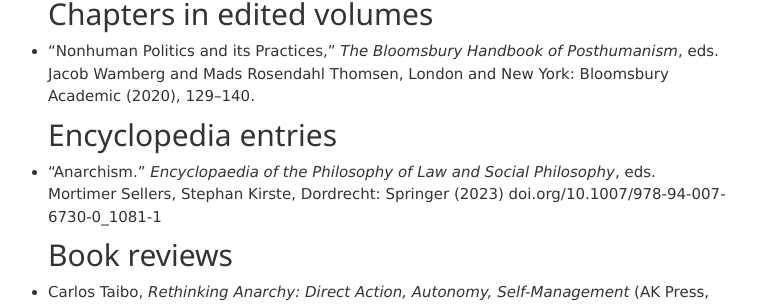
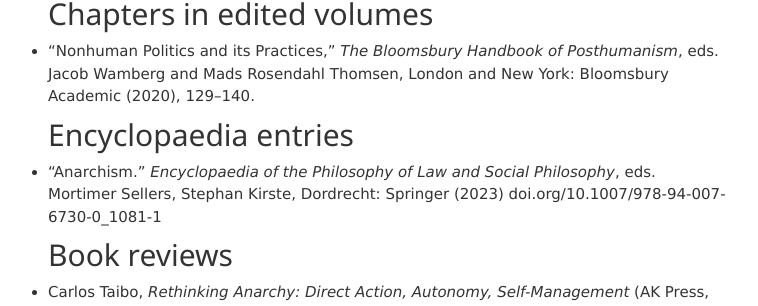
Before and after one commit to IJanicka/IJanicka.github.io, a Jekyll site: the page built from publications.md, in a window 1280 px wide and 900 px high, scrolled down 1672 px. Shown: the part 146-452 px from the top of the window, without its empty margins (267-1025 px from the left). Built offline with Jekyll 4.4.1, drawn with Linux system fonts in a browser that asks for light colours.

Commit message:
Update publications.md

```diff
--- a/publications.md
+++ b/publications.md
@@ -50,7 +50,7 @@
 
 * <a href="../Iwona Janicka_Nonhuman Politics and Its Practices_in The Bloomsbury Handbook of Posthumanism_ed. Wamberg and Thomsen_2020">“Nonhuman Politics and its Practices,” *The Bloomsbury Handbook of Posthumanism*, eds. Jacob Wamberg and Mads Rosendahl Thomsen, London and New York: Bloomsbury Academic (2020), 129–140.</a><br>
 
-  <h2>Encyclopedia entries</h2>
+  <h2>Encyclopaedia entries</h2>
 
 * [“Anarchism.”](https://link.springer.com/referenceworkentry/10.1007/978-94-007-6730-0_1081-1) *Encyclopaedia of the Philosophy of Law and Social Philosophy*, eds. Mortimer Sellers, Stephan Kirste, Dordrecht: Springer (2023) doi.org/10.1007/978-94-007-6730-0_1081-1<br>
 
```
